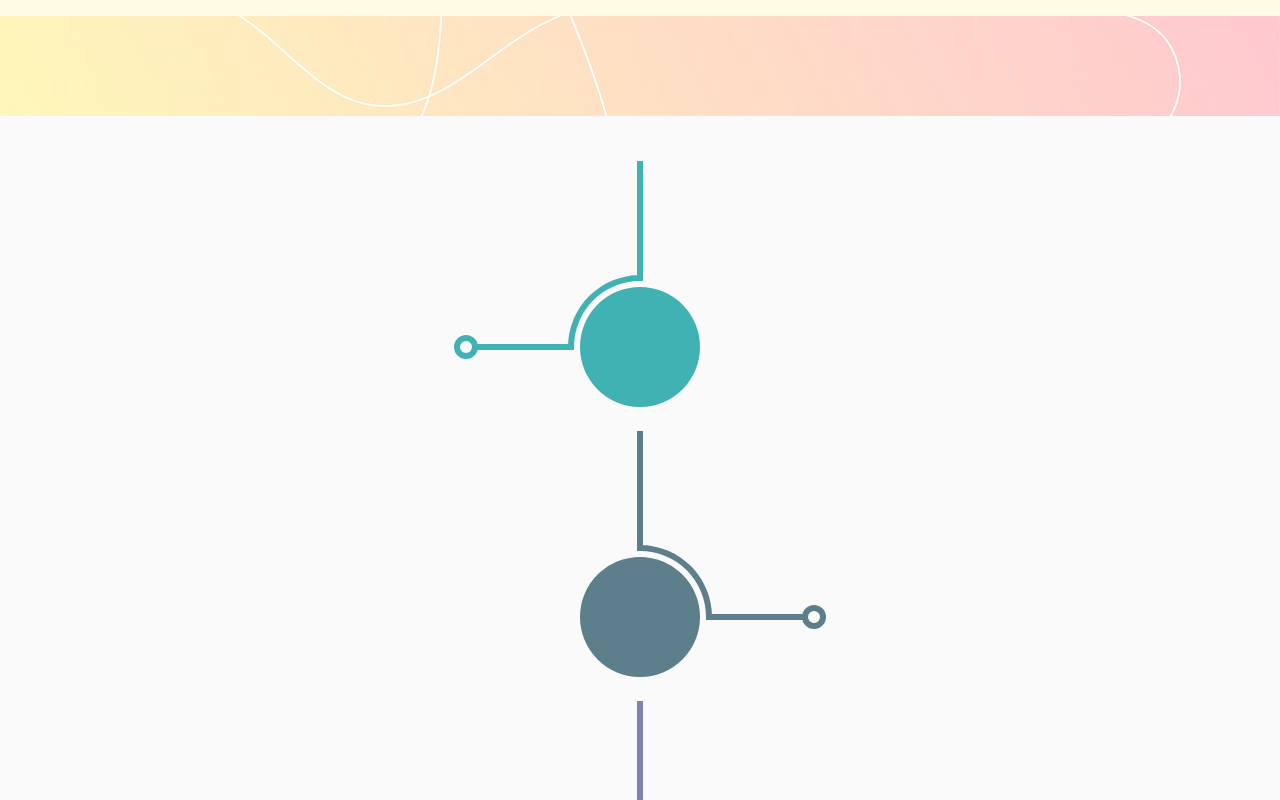
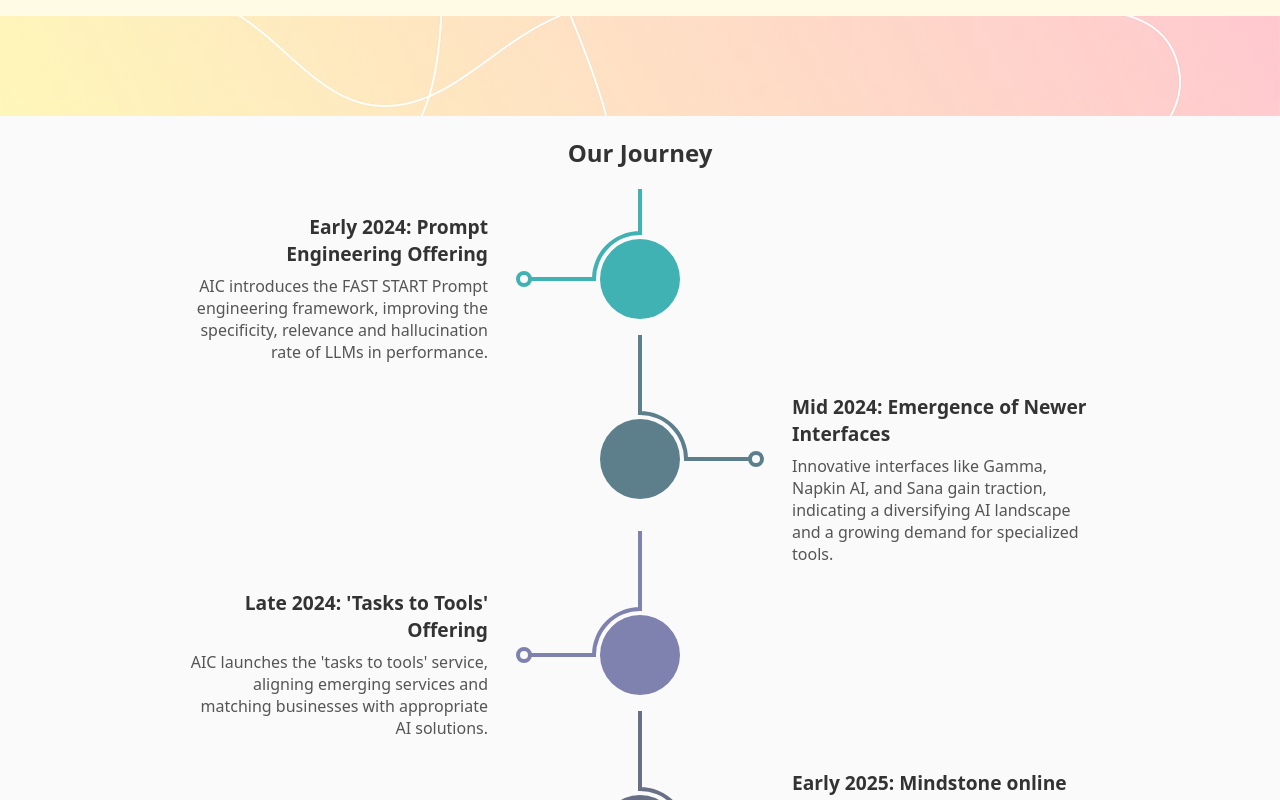
Before and after one commit to emilbowry/simpleapp, a React app: page / in a window 1280 px wide. Shown: the part 700-1500 px from the top of the page. Built offline with nearby package versions, Linux system fonts and the light colour scheme.

Commit message:
done DemoTimeline

```diff
--- a/src/components/timeline/Timeline.module.css
+++ b/src/components/timeline/Timeline.module.css
@@ -1,240 +1,30 @@
-/* General styling for the section */
-.timelinesection {
+.timelineEventRow {
+  display: grid;
+  grid-template-columns: 1fr auto 1fr;
+  gap: 30px;
   width: 100%;
-  max-width: 1000px;
-  margin: 50px auto;
-  padding: 50px 20px;
-  background-color: #ffffff;
-  font-family: sans-serif;
-  text-align: center;
+
+  max-width: 900px;
+  margin: 0 auto;
 }
 
-.timelinetitle {
-  font-size: 2.5rem;
-  margin-bottom: 50px;
-  color: #333;
+.spineContainer {
+  display: flex;
+  justify-content: center;
 }
 
-/* The main timeline container */
-.timelinecontainer {
-  position: relative;
+.contentContainer {
+  padding-top: 1.5em;
 }
 
-/* The central vertical line */
-.timelinecontainer::before {
-  content: '';
-  position: absolute;
-  left: 50%;
-  top: 0;
-  bottom: 0;
-  width: 2px;
-  background-color: #e0e0e0;
-  transform: translateX(-50%);
+.eventTitle {
+  font-size: 1.2rem;
+  font-weight: bold;
+  margin: 0 0 0.5rem 0;
 }
 
-/* Individual timeline item base style */
-.timelineitem {
-  padding: 20px 40px;
-  position: relative;
-  width: 50%;
-  box-sizing: border-box;
+.eventDescription {
+  font-size: 1rem;
+  color: #555;
+  margin: 0;
 }
-
-/* Modifier class for items on the left */
-.left {
-  left: 0;
-  padding-right: 50px;
-  text-align: right;
-}
-
-/* Modifier class for items on the right */
-.right {
-  left: 50%;
-  padding-left: 50px;
-  text-align: left;
-}
-
-/* The numbered circle on the timeline */
-.timelinenumber {
-  position: absolute;
-  top: 20px;
-  width: 40px;
-  height: 40px;
-  background-color: #f3f3f3;
-  border: 2px solid #e0e0e0;
-  border-radius: 50%;
-  display: flex;
-  align-items: center;
-  justify-content: center;
-  font-weight: bold;
-  color: #333;
-  z-index: 1;
-}
-
-/* Position the number for left and right items */
-.left .timelinenumber {
-  right: -21px;
-}
-
-.right .timelinenumber {
-  left: -21px;
-}
-
-/* Content of the timeline item */
-.timelinecontent {
-  padding: 10px;
-}
-
-.timelinecontent h3 {
-  margin-top: 0;
-  font-size: 1.2rem;
-  color: #222;
-}
-
-.timelinecontent p {
-  font-size: 0.95rem;
-  line-height: 1.6;
-  color: #555;
-}
-
-/* Responsive adjustments for smaller screens */
-@media screen and (max-width: 768px) {
-  .timelinecontainer::before {
-    left: 20px;
-  }
-
-  .timelineitem {
-    width: 100%;
-    padding-left: 70px;
-    padding-right: 15px;
-  }
-
-  /* On mobile, all items are on the left side of the line */
-  .left,
-  .right {
-    left: 0;
-    text-align: left;
-  }
-
-  .left .timelinenumber,
-  .right .timelinenumber {
-    left: 0;
-  }
-}
-
-/* Container for a single spine node */
-.spineNodeContainer {
-  display: flex;
-  flex-direction: column;
-  align-items: center;
-  /* Set a minimum height to see the vertical line */
-  min-height: 150px;
-  width: 100%;
-}
-
-/* The main colored circle */
-.circle {
-  width: 24px;
-  height: 24px;
-  border-radius: 50%;
-  background-color: var(--event-color);
-  /* Crucial for positioning the horizontal connector relative to the circle */
-  position: relative;
-  /* Ensures the circle sits on top of the vertical line */
-  z-index: 1;
-}
-
-/* The vertical line connecting one node to the next */
-.verticalLine {
-  width: 2px;
-  background-color: var(--event-color);
-  /* This makes the line fill the remaining space in the container */
-  flex-grow: 1;
-}
-
-/* The base style for the horizontal line pointing to the content */
-.horizontalConnector {
-  position: absolute;
-  top: 50%;
-  transform: translateY(-50%);
-  width: 60px;
-  height: 2px;
-  background-color: var(--event-color);
-}
-
-/* The small dot at the end of the horizontal connector */
-.horizontalConnector::after {
-  content: '';
-  position: absolute;
-  top: 50%;
-  transform: translateY(-50%);
-  width: 8px;
-  height: 8px;
-  border-radius: 50%;
-  background-color: var(--event-color);
-}
-
-/* Modifier class for pointing LEFT */
-.left {
-  right: 100%;
-  margin-right: 6px; /* Adds a small gap */
-}
-
-.left::after {
-  left: -4px; /* Positions the dot at the far left end */
-}
-
-/* Modifier class for pointing RIGHT */
-.right {
-  left: 100%;
-  margin-left: 6px; /* Adds a small gap */
-}
-
-.right::after {
-  right: -4px; /* Positions the dot at the far right end */
-}
-.icon {
-  right: -0.4em;
-  font-size: 10em;
-
-  display: inline-block;
-  width: 1em;
-  box-sizing: content-box;
-  height: 1em;
-
-  /* clip-path: path("M 60 50 A 10 10 90 0 0 40 50 Z M 40 50 A 10 10 90 0 0 60 50 Z");  */
-}
-
-
-
-/* .icon::before {
-  content: "";
-  font-size: 10em;
-  position: absolute;
-
-  display: inline-block;
-  width: 1em;
-  box-sizing: content-box;
-  height: 1em;
-  background: blue;
-
-  clip-path: path("M 39 50 A 11 11 90 0 1 50 39 L 50 38 A 12 12 90 0 0 38 50 M 50 39 H 50.5 V 19 H 49.5 V 39 Z M 39 50 V 49.5 H 22.5 V 50.5 H 39 Z M 19 50 A 1 1 90 1 0 23 50 A 1 1 90 1 0 19 50 Z M 20 50 A 1 1 90 0 1 22 50 A 1 1 90 0 1 20 50 Z");
-
-}  */
-
-
-.icon::before {
-  content: "";
-  font-size: 10em;
-  position: absolute;
-
-  display: inline-block;
-  width: 1em;
-  box-sizing: content-box;
-  height: 1em;
-  background: blue;
-
-  clip-path: path(" M 61 50 A 11 11 90 0 0 50 39 L 50 38 A 12 12 90 0 1 62 50 M 50 39 H 49.5 V 19 H 50.5 V 39 Z M 61 50 V 49.5 H 77.5 V 50.5 H 61 Z M 81 50 A 1 1 90 1 1 77 50 A 1 1 90 1 1 81 50 Z M 80 50 A 1 1 90 0 0 78 50 A 1 1 90 0 0 80 50 Z");
-
-
-}
--- a/src/components/timeline/Timeline.tsx
+++ b/src/components/timeline/Timeline.tsx
@@ -1,13 +1,13 @@
 import React from 'react';
 import styles from './Timeline.module.css';
 
-interface TimelineEvent {
+interface ITimelineEvent {
   date: string;
   title: string;
   description: string;
 }
 
-const timelineData: TimelineEvent[] = [
+const timelineEvent: ITimelineEvent[] = [
   {
     date: 'Early 2024',
     title: 'Prompt Engineering Offering',
@@ -35,53 +35,137 @@ const timelineData: TimelineEvent[] = [
   },
 ];
 
-const sf = 3;
-export interface IVertibraeProps {
+interface IVertibraeProps {
+  content?:React.ReactNode;
+
   index?: number;
+  scaleFactor?: number;
+
 }
-export class Vertibrae extends React.Component<IVertibraeProps> {
+class Vertibrae extends React.Component<IVertibraeProps> {
   render() {
-  const {index=0} = this.props
+
+  const centreCircle = "m20,0a20,20,90,0,0,-40,0zm-40,0a20,20,90,0,0,40,0z"
+  const leftHandHalo = "m -22,0 a22,22,90,0,1,22,-22l0,-2a24,24,90,0,0,-24,24m24,-22h1v-40h-2v40zm-22,22v-1h-33v2h33zm-40,0a2,2,90,1,0,8,0a2,2,90,1,0,-8,0zm2,0a2,2,90,0,1,4,0a2,2,90,0,1,-4,0z";
+
+  const defaultElement = (
+        <>
+              <path d={centreCircle} />
+              <path d = {leftHandHalo} />
+        </>
+  )
+  const {index=0,scaleFactor=0,content=defaultElement} = this.props
+
+  let _flip = 1;
+  if (index % 2 === 1) {
+    _flip = -1;
+  }
+  const transformation = `scale(${_flip*scaleFactor},${scaleFactor}) `
   const colours = ["#41b2b3","#5D7F8C","#7F81AF","#697085","#7E8180"]
 
 
 
-  const centreCircle = "m20,0a20,20,90,0,0,-40,0zm-40,0a20,20,90,0,0,40,0z"
+  const colour = colours[index % 5]
+  const view_box = `${-45*scaleFactor} ${-45*scaleFactor} ${90*scaleFactor} ${90*scaleFactor}`
 
-  const leftHandHalo = "m -22,0 a22,22,90,0,1,22,-22l0,-2a24,24,90,0,0,-24,24m24,-22h1v-40h-2v40zm-22,22v-1h-33v2h33zm-40,0a2,2,90,1,0,8,0a2,2,90,1,0,-8,0zm2,0a2,2,90,0,1,4,0a2,2,90,0,1,-4,0z";
-
-  let _flip = 1;
-
-  if (index % 2 === 1) {
-    _flip = -1;
-  }
-
-  const colour = colours[index % 5]
-  const transformation = `scale(${_flip*sf},${sf}) `
-  const view_box = `${-45*sf} ${-45*sf} ${90*sf} ${90*sf}`
-
-  return (
-      <svg viewBox={view_box} width={sf*90} height={sf*90} fill={colour} preserveAspectRatio="xMidYMid meet" style={{overflow: "visible"}} >
+  const vertebralContent = (
+      <svg viewBox={view_box} width={scaleFactor*90} height={scaleFactor*90} fill={colour} preserveAspectRatio="xMidYMid meet" style={{overflow: "visible"}} >
         <g  transform={transformation}>
-              <path d={centreCircle} />
-              <path d = {leftHandHalo} />
+              {content}
         </g>
       </svg>
  )
+
+
+
+  return vertebralContent;
+
+
 
   }
 }
 
 
-export const Timeline: React.FC = () => {
-  const numberOfElements = 4; // Example number of elements in the chain
 
+
+const EventContent: React.FC<{ data: ITimelineEvent }> = ({ data }) => {
   return (
-    <div style={{ display: 'flex', flexDirection: 'column', alignItems: 'center',marginTop:`${sf*2}em`}}>
-
-      {Array.from({ length: numberOfElements }).map((_, index) => (
-        <Vertibrae key={index} index={index} />
-      ))}
+    <div className={styles.contentContainer}>
+      <h3 className={styles.eventTitle}>{`${data.date}: ${data.title}`}</h3>
+      <p className={styles.eventDescription}>{data.description}</p>
     </div>
   );
 };
+
+interface ITimelineEventRowProps extends IVertibraeProps{
+  eventData: ITimelineEvent;
+}
+
+ class TimelineEventRow extends React.Component<ITimelineEventRowProps> {
+  render() {
+    const { index=0, eventData, scaleFactor =2 } = this.props;
+    const isLeftSided = index % 2 === 0;
+
+    return (
+      <div className={styles.timelineEventRow}>
+        {/* Column A: Left Content */}
+        <div style={{ textAlign: 'right',marginRight:`${1*scaleFactor}rem`}}>
+          {isLeftSided && <EventContent data={eventData}  />}
+        </div>
+
+        {/* Column B: Center Spine */}
+        <div className={styles.spineContainer}>
+          <Vertibrae index={index} scaleFactor={scaleFactor} />
+        </div>
+
+        {/* Column C: Right Content */}
+        <div style={{ textAlign: 'left',  marginLeft:`${1*scaleFactor}rem` }}>
+          {!isLeftSided && <EventContent data={eventData} />}
+        </div>
+      </div>
+    );
+  }
+}
+
+interface ITimelineData {
+
+  timelineEvents: ITimelineEvent[];
+
+}
+export class Timeline extends React.Component<ITimelineData> {
+  render() {
+    const { timelineEvents } = this.props;
+
+    return (
+      <section>
+        <div style={{overflow:"auto"}}>
+          {timelineEvents.map((item, index) => (
+            <TimelineEventRow
+              key={index}
+              index={index}
+              eventData={item}
+            />
+          ))}
+        </div>
+
+      </section>
+    );
+
+  }
+}
+// --- The Final Demo Component ---
+export const DemoTimeline: React.FC = () => {
+  return (
+      <section>
+        <h2 style={{ textAlign: 'center' }}>Our Journey</h2>
+
+        <Timeline timelineEvents={timelineEvent}/>
+
+      </section>
+  )
+
+
+};
+
+
+//TOD GENERALISE THE PARTS
--- a/src/pages/homepage/HomePage.tsx
+++ b/src/pages/homepage/HomePage.tsx
@@ -1,7 +1,7 @@
 // src/App.tsx
 import React from 'react';
 import { Hero } from '../../components/hero/Hero';
-import {Timeline} from '../../components/timeline/Timeline';
+import {DemoTimeline} from '../../components/timeline/Timeline';
 import { AccordionSection } from '../../components/accordion/Accordion';
 import globalstyles from '../../GlobalStyles.module.css' ;
 
@@ -23,7 +23,7 @@ export const HomePage: React.FC = () => {
         className={globalstyles.backgroundPattern}
         style={{ backgroundImage: `url(${backgroundPattern})` }}
       ></div>
-      <Timeline />
+      <DemoTimeline />
       <div
         className={globalstyles.backgroundPattern}
         style={{ backgroundImage: `url(${backgroundPattern})` }}
```
Also changed, not shown: 1 other file (tests, documents, lock files or other folders).
